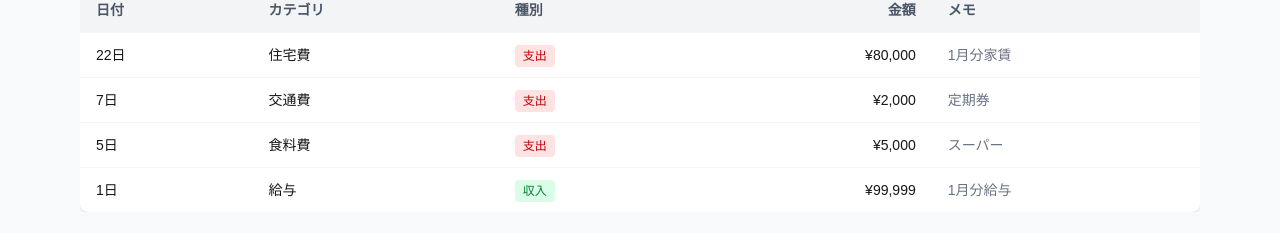
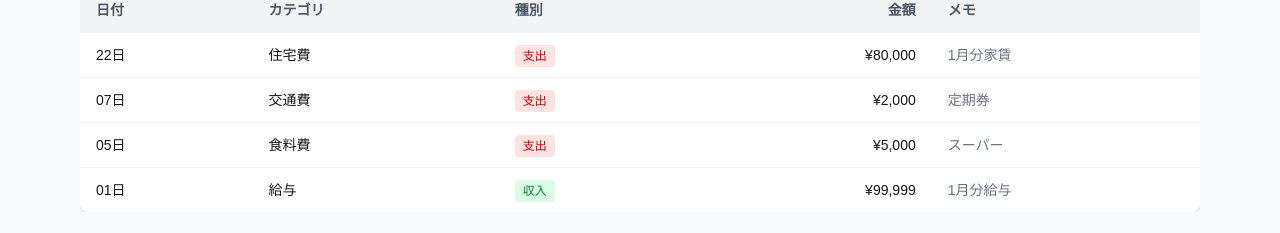
Before and after one commit to TakuyaFukumura/household-management-next-js-app, a Next.js app: page / in a window 1280 px wide. Shown: the part 1120-1353 px from the top of the page. Built offline with nearby package versions, Linux system fonts and the light colour scheme.

Commit message:
日付列表示をゼロ埋めDD日形式に統一（parseInt削除）
Agent-Logs-Url: https://github.com/TakuyaFukumura/household-management-next-js-app/sessions/ce7b20b0-e9fd-4b84-8f13-27769dd790d3

Co-authored-by: TakuyaFukumura <53442938+TakuyaFukumura@users.noreply.github.com>

```diff
--- a/src/app/components/TransactionTable.tsx
+++ b/src/app/components/TransactionTable.tsx
@@ -33,7 +33,7 @@ export default function TransactionTable({transactions}: Props) {
                         key={`${i}-${t.date}-${t.category}-${t.type}-${t.amount}-${t.memo}`}
                         className="border-t border-gray-100 dark:border-gray-700 hover:bg-gray-50 dark:hover:bg-gray-700"
                     >
-                        <td className="px-4 py-3">{`${parseInt(t.date.slice(8, 10), 10)}日`}</td>
+                        <td className="px-4 py-3">{`${t.date.slice(8, 10)}日`}</td>
                         <td className="px-4 py-3">{t.category}</td>
                         <td className="px-4 py-3">
                                 <span className={`px-2 py-1 rounded text-xs font-medium ${typeBadgeClass(t.type)}`}>
```
Also changed, not shown: 1 other file (tests, documents, lock files or other folders).
